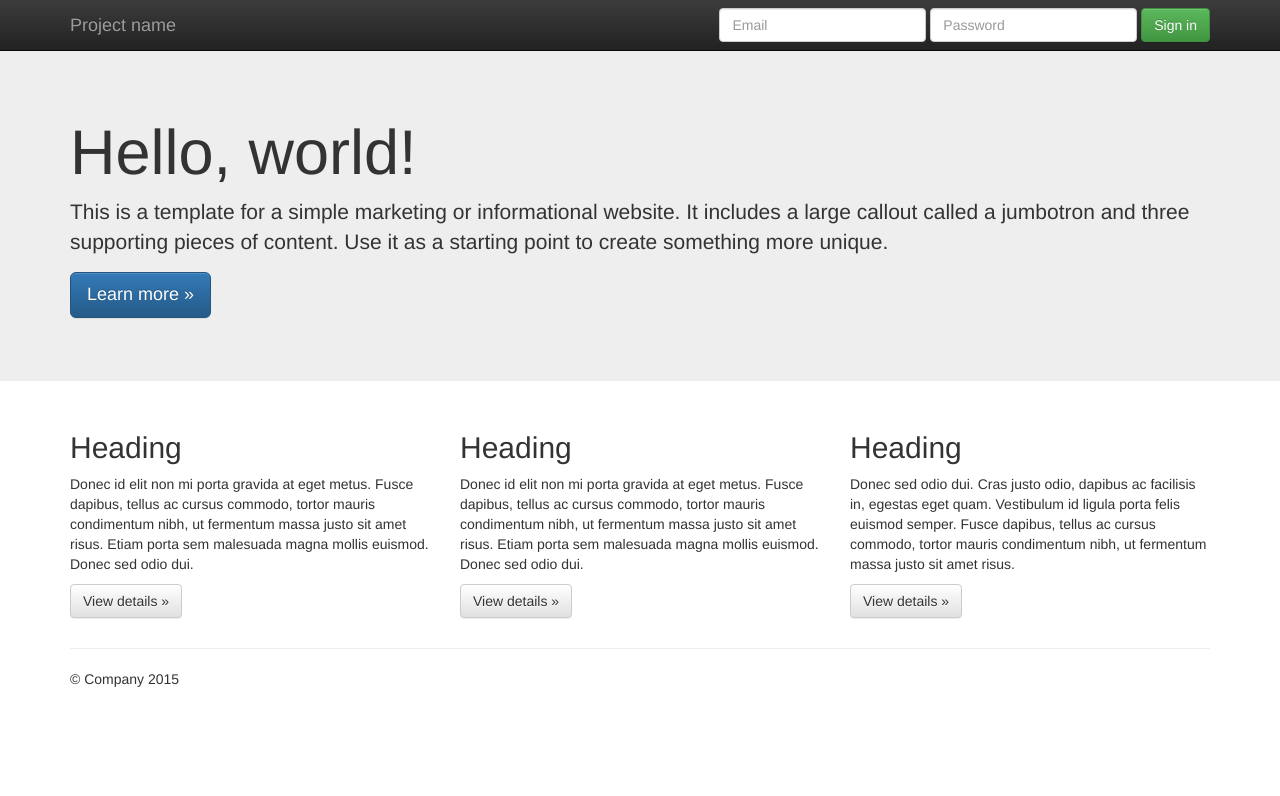
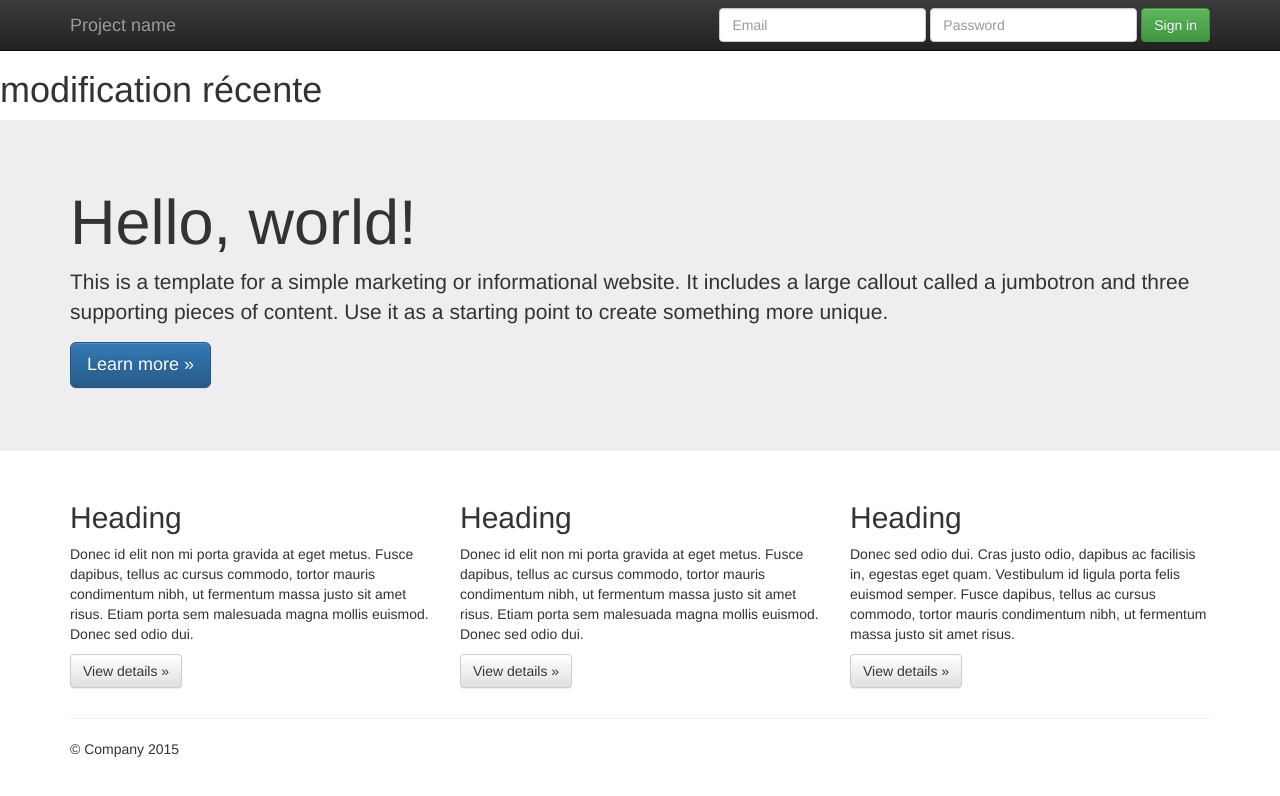
Before and after one commit to Ned-med/Monsiteweb, a plain HTML site: page index.html in a window 1280 px wide. Drawn offline with nearby package versions, Linux system fonts and the light colour scheme.

Commit message:
Update index.html

```diff
--- a/index.html
+++ b/index.html
@@ -24,6 +24,7 @@
         <!--[if lt IE 8]>
             <p class="browserupgrade">You are using an <strong>outdated</strong> browser. Please <a href="http://browsehappy.com/">upgrade your browser</a> to improve your experience.</p>
         <![endif]-->
+    <h1> modification récente </h1>
     <nav class="navbar navbar-inverse navbar-fixed-top" role="navigation">
       <div class="container">
         <div class="navbar-header">
```
